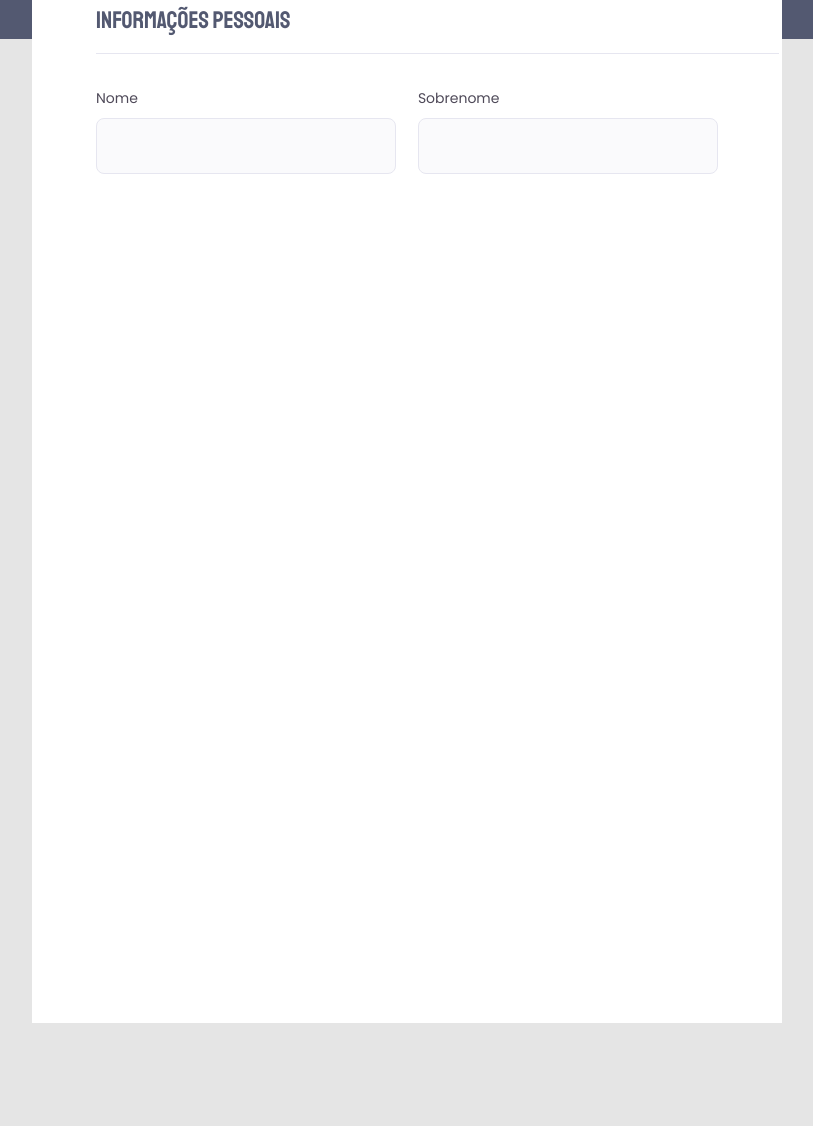
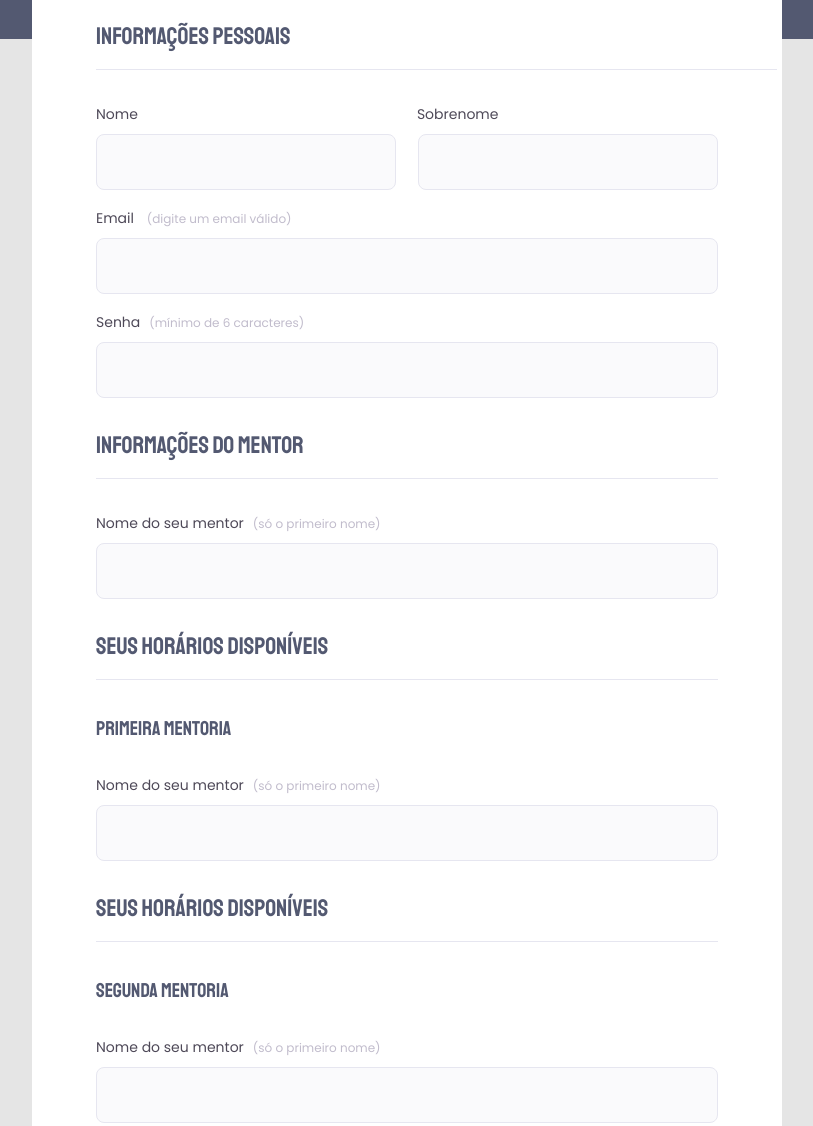
Before and after one commit to marcelodiniz81/Desafio--Criando-Formularios--Avan-ando-no-HTML-e-CSS---STG-3, a plain HTML site: page index.html in a window 1280 px wide. Shown: the part 397-1523 px from the top of the page, without its empty margins (233-1046 px from the left). Drawn offline with Linux system fonts and the light colour scheme.

Commit message:
Info Mentor + Seus horários

```diff
--- a/index.html
+++ b/index.html
@@ -2,56 +2,111 @@
 <html lang="pt-br">
   <head>
     <!-- Preconnect das Fontes do App (Google Fonts) -->
-      <link rel="preconnect" href="https://fonts.googleapis.com">
-      <link rel="preconnect" href="https://fonts.gstatic.com" crossorigin>
+    <link rel="preconnect" href="https://fonts.googleapis.com" />
+    <link rel="preconnect" href="https://fonts.gstatic.com" crossorigin />
 
-      <meta charset="UTF-8">
-      <meta name="viewport" content="width=device-width, initial-scale=1.0">
+    <meta charset="UTF-8" />
+    <meta name="viewport" content="width=device-width, initial-scale=1.0" />
 
     <!-- Icone da Aba da página (FAVICON) -->
-      <link rel="shortcut icon" href="/Assets/mentoria3.png" type="image/x-icon">
+    <link
+      rel="shortcut icon"
+      href="/Assets/mentoria3.png"
+      type="image/x-icon"
+    />
 
     <!-- Título da da aba da página -->
     <title>Mentoria</title>
 
     <!-- Fontes do App (Google Fonts) -->
-    <link href="https://fonts.googleapis.com/css2?family=Poppins:wght@400;500;700&family=Staatliches&display=swap" rel="stylesheet">
+    <link
+      href="https://fonts.googleapis.com/css2?family=Poppins:wght@400;500;700&family=Staatliches&display=swap"
+      rel="stylesheet"
+    />
 
     <!-- Link Css Style -->
-    <link rel="stylesheet" href="style.css">
-
+    <link rel="stylesheet" href="style.css" />
   </head>
   <body>
     <div class="page">
-
       <header>
         <h1>Mentoria</h1>
         <p>Preencha o formulário abaixo para agendar a sua mentoria</p>
       </header>
 
       <form>
-
-  <fieldset>
-
+        <!-- Informações pessoais -->
+        <fieldset class="infopessoal">
+          <div class="fieldset-wrapper">
             <legend>Informações pessoais</legend>
 
-    <div class="input-wrapper">
+            <div class="input-info">
               <label for="event-title">Nome</label>
               <label for="event-title">Sobrenome</label>
             </div>
 
+            <div class="input-info">
+              <input type="text" id="event.title" />
+              <input type="text" id="event.title" />
+            </div>
+          </div>
+        </fieldset>
+
+        <fieldset>
+          <div class="fieldset-wrapper">
             <div class="input-wrapper">
-      <input type="text" id="event.title"/>
-      <input type="text" id="event.title"/>
+              <label for="event-email">Email <span>(digite um email válido)</span></label>
+              <input type="email" id="event.email" />
             </div>
 
+          </div>
+        </fieldset>
 
+        <fieldset>
+          <div class="fieldset-wrapper">
+            <div class="input-wrapper">
+              <label for="event-password">Senha<span>(mínimo de 6 caracteres)</span></label>
+              <input type="password" id="event.password" />
+            </div>
+
+          </div>
+        </fieldset>
+
+        <!-- Informações do mentor -->
+        <fieldset id="info-mentor">
+          <div class="fieldset-wrapper">
+            <legend>Informações do mentor</legend>
+            <div class="input-wrapper">
+              <label for="event-title">Nome do seu mentor<span>(só o primeiro nome)</span></label>
+              <input type="text" id="event-title" />
+          </div>
+        </fieldset>
+
+        <!-- Seus horários disponíveis -->
+        <fieldset id="info-mentor">
+          <div class="fieldset-wrapper">
+            <legend>Seus horários disponíveis</legend>
+            <h2>Primeira mentoria</h2>
+
+            <div class="input-wrapper">
+              <label for="event-title">Nome do seu mentor<span>(só o primeiro nome)</span></label>
+              <input type="text" id="event-title" />
+          </div>
+        </fieldset>
+        <fieldset id="info-mentor">
+          <div class="fieldset-wrapper">
+            <legend>Seus horários disponíveis</legend>
+            <h2>Segunda mentoria</h2>
+
+            <div class="input-wrapper">
+              <label for="event-title">Nome do seu mentor<span>(só o primeiro nome)</span></label>
+              <input type="text" id="event-title" />
+          </div>
         </fieldset>
 
       </form>
     </div>
-  <footer>
 
-  </footer>
+    <footer></footer>
   </body>
 </html>
--- a/style.css
+++ b/style.css
@@ -55,15 +55,27 @@ header p {
 
 form {
   background: white;
-  height: 1084px;
+  height: 1244px;
   margin-top: 58px;
   border-radius: 20px 20px 0 0;
 
   padding: 64px;
 }
+fieldset{
+border: none;
+margin-top: 16px;
 
-fieldset {
+}
+#info-mentor{
   border: none;
+  margin-top: 30px;
+
+}
+
+.fildset-wrapper{
+  display: flex;
+  flex-direction: column;
+  gap: 16px;
 }
 
 fieldset legend {
@@ -80,23 +92,46 @@ fieldset legend {
   margin-bottom: 32px;
 }
 
-.input-wrapper{
+fieldset h2 {
+  font-family: "Staatliches";
+  font-weight: 400;
+  font-size: 20px;
+  line-height: 34px;
+
+  color: #535971;
+
+  width: 100%;
+  padding-bottom: 16px;
+  margin-bottom: 11px;
+}
+
+fieldset span{
+  font-weight: 400;
+  font-size: 12px;
+  line-height: 20px;
+  margin-left: 9px;
+
+  color: #C1BCCC;
+}
+
+.input-info{
   display: flex;
   flex-direction: row;
 }
 
-.input-wrapper label{
-font-family: 'Poppins';
-font-weight: 400;
-font-size: 14px;
-line-height: 24px;
-margin-right: 280px;
+.input-info label{
+  font-family: 'Poppins';
+  font-weight: 400;
+  font-size: 14px;
+  line-height: 24px;
+  margin-right: 279px;
 
-color: #4E4958;
+  color: #4E4958;
 
 }
 
-.input-wrapper input {
+
+.input-info input {
   box-sizing: border-box;
   width: 300px;
   height: 56px;
@@ -110,3 +145,33 @@ color: #4E4958;
 
   color: #76757b;
 }
+
+.input-wrapper{
+  display: flex;
+  flex-direction: column;
+}
+
+.input-wrapper label{
+font-family: 'Poppins';
+font-weight: 400;
+font-size: 14px;
+line-height: 24px;
+margin-right: 279px;
+
+color: #4E4958;
+
+}
+
+.input-wrapper input {
+  box-sizing: border-box;
+  width: 100%;
+  height: 56px;
+  margin-top: 8px;
+  padding: 0 24px;
+
+  background: #fafafc;
+  border: 1px solid #e6e6f0;
+  border-radius: 8px;
+
+  color: #76757b;
+}
```
Lines whose indentation alone changed are shown as unchanged.
